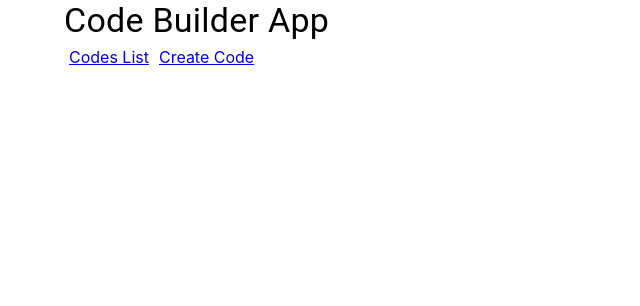
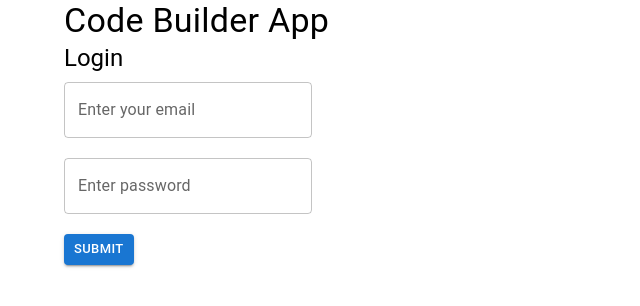
Before and after one commit to Shruthi-SP/code-builder-app, a React (Create React App) app: page / in a window 1280 px wide. Shown: the top 306 px of the page, without its empty margins (0-640 px from the left). Built offline with nearby package versions, Linux system fonts and the light colour scheme; no server answers.

Commit message:
added login file

```diff
--- /dev/null
+++ b/src/Login.js
@@ -0,0 +1,87 @@
+import { useState } from "react"
+import { withRouter } from "react-router-dom"
+import { useDispatch } from 'react-redux'
+import { asyncSetUser } from "./actions/userAction"
+import validator from 'validator'
+import { Typography, TextField, Button} from "@mui/material"
+
+const Login = (props) => {
+    console.log('Login props=', props)
+    const [email, setEmail] = useState('')
+    const [password, setPassword] = useState('')
+    const [formErr, setFormErr] = useState({})
+    const err = {}
+    const dispatch = useDispatch()
+
+    const resetForm = () => {
+        setEmail('')
+        setPassword('')
+        setFormErr({})
+    }
+
+    const getData = (obj) => {
+        if(obj.role==='admin'){
+            props.handleAdmin(true)
+        }
+        props.handleLoggedIn()
+        props.history.push('/codes')
+        resetForm()
+    }
+
+    const runValidation = () => {
+        if(email.trim().length === 0){
+            err.email = 'email required'
+        }
+        else if(!validator.isEmail(email)){
+            err.email = 'email format is not valid'
+        }
+        if(password.trim().length === 0){
+            err.password = 'password required'
+        }
+    }
+
+    const handleChange = (e) =>{
+        const attr = e.target.name
+        const value = e.target.value
+        console.log('Login handleChange', attr, value)
+        if(attr==='email'){
+            setEmail(value)
+        }
+        if(attr==='password'){
+            setPassword(value)
+        }
+    }
+
+    const handleLoginSubmit = (e) => {
+        e.preventDefault()
+        runValidation()
+        if(Object.keys(err).length === 0){
+            const formData = {
+                email: email,
+                password: password
+            }
+            dispatch(asyncSetUser(formData, getData))
+            console.log('dispatching form login', formData)
+        }
+        else {
+            setFormErr(err)
+        }
+    }
+
+    return <div>
+        <Typography variant="h5" mb={1}>Login</Typography>
+        <form onSubmit={handleLoginSubmit}>
+
+            <TextField label='Enter your email' variant='outlined' type='text' name='email' value={email} onChange={handleChange}></TextField><br />
+            {formErr.email && <span style={{color:'red'}}>{formErr.email}</span>}<br />
+
+            <TextField label='Enter password' variant='outlined' type='password' name='password' value={password} onChange={handleChange} ></TextField> <br />
+            {formErr.password && <span style={{color:'red'}}>{formErr.password}</span>}<br />
+
+            <Button sx={{ mr: 1 }} type="submit" variant="contained" color="primary" size="small">Submit</Button>
+
+        </form>
+    </div>
+
+}
+export default withRouter(Login)
--- a/src/components/CodesContainer.js
+++ b/src/components/CodesContainer.js
@@ -3,6 +3,7 @@ import { useDispatch, useSelector } from "react-redux"
 //import { useDispatch } from "react-redux"
 import { Link, Route } from "react-router-dom"
 import { asyncGetAllCodes } from "../actions/codesAction"
+import Login from "../Login"
 import AddCode from "./AddCode"
 //import CodePreview from "./CodePreview"
 //import { asyncGetAllCodes } from "../actions/codesAction"
@@ -16,6 +17,14 @@ const CodesContainer = (props) => {
     const [show, setShow] = useState(false)
     const [preview, setPreview] = useState(false)
     const [admin, setAdmin] = useState(true)
+    const [userLoggedIn, setUserLoggedIn] = useState(false)
+
+    const handleLoggedIn = () => {
+        setUserLoggedIn(!userLoggedIn)
+    }
+    const handleAdmin = (isAdmin) => {
+        setAdmin(isAdmin)
+    }
 
     useEffect(()=>{
         console.log('use effect in container err boundaries')
@@ -34,8 +43,27 @@ const CodesContainer = (props) => {
         setPreview(false)
     }
 
+    // return (
+    //     <div style={{marginTop:'5px'}}>
+    //         <Link style={{ margin: '5px' }} to='/codes' >Codes List</Link>
+    //         {admin && <Link style={{ margin: '5px' }} to='/create-code'>Create Code </Link>}
+    //         {show && <Link style={{ margin: '5px' }} to='/codes/:id'>Snippet </Link>}
+    //         {preview && <Link style={{ margin: '5px' }} to='/codes/:id/preview'>Code Preview</Link>}
+
+    //         <ErrorBoundary><Route path='/codes' exact render={(props) => {
+    //             return <CodesListing {...props} admin={admin} handleShow={handleShow} handleCancelShow={handleCancelShow} handlePreview={handlePreview} handleCancelPreview={handleCancelPreview} />
+    //         }}></Route></ErrorBoundary>
+    //         <ErrorBoundary><Route path='/create-code' exact render={(props) => {
+    //             return <AddCode {...props} handleShow={handleShow} handleCancelShow={handleCancelShow} handleCancelPreview={handleCancelPreview} />
+    //         }}></Route></ErrorBoundary>
+    //         <ErrorBoundary><Route path='/codes/:id' exact render={(props) => {
+    //             return <CodeSnippets {...props} admin={admin} handlePreview={handlePreview} />
+    //         }} ></Route></ErrorBoundary>
+    //     </div>
+    // )
     return (
-        <div style={{marginTop:'5px'}}>
+        <>
+            {userLoggedIn ? <div style={{ marginTop: '5px' }}>
                 <Link style={{ margin: '5px' }} to='/codes' >Codes List</Link>
                 {admin && <Link style={{ margin: '5px' }} to='/create-code'>Create Code </Link>}
                 {show && <Link style={{ margin: '5px' }} to='/codes/:id'>Snippet </Link>}
@@ -51,6 +79,13 @@ const CodesContainer = (props) => {
                     return <CodeSnippets {...props} admin={admin} handlePreview={handlePreview} />
                 }} ></Route></ErrorBoundary>
             </div>
+                :
+                <div>
+                    <Login {...props} handleLoggedIn={handleLoggedIn} handleAdmin={handleAdmin}/>
+                </div>
+            }
+        </>
+
     )
 }
 export default CodesContainer
```
Lines whose indentation alone changed are shown as unchanged.
